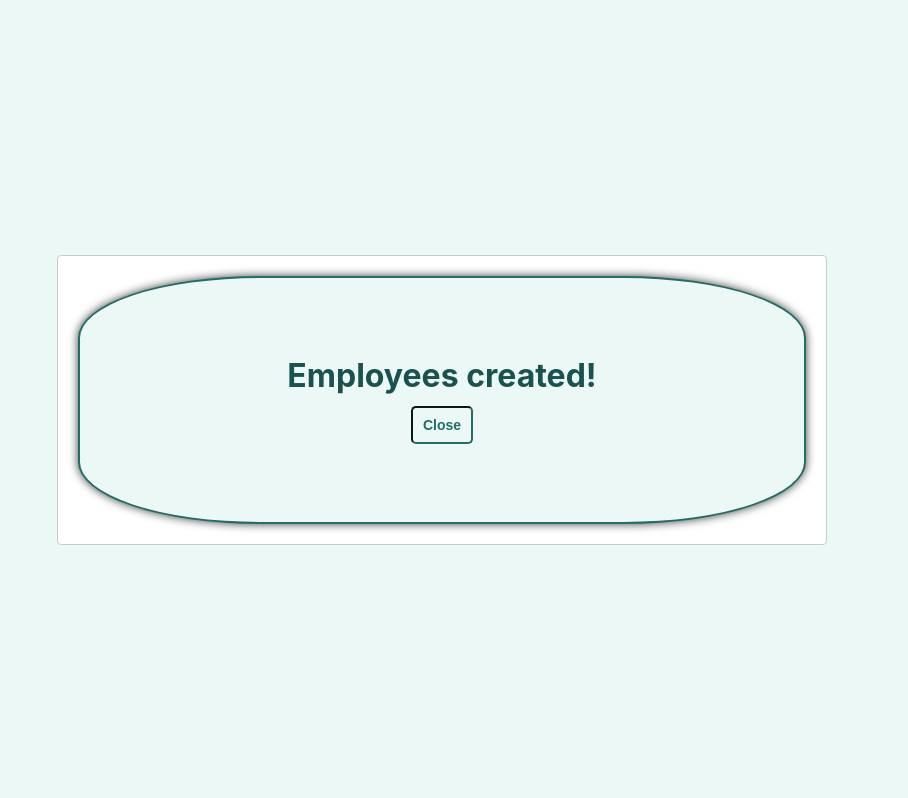
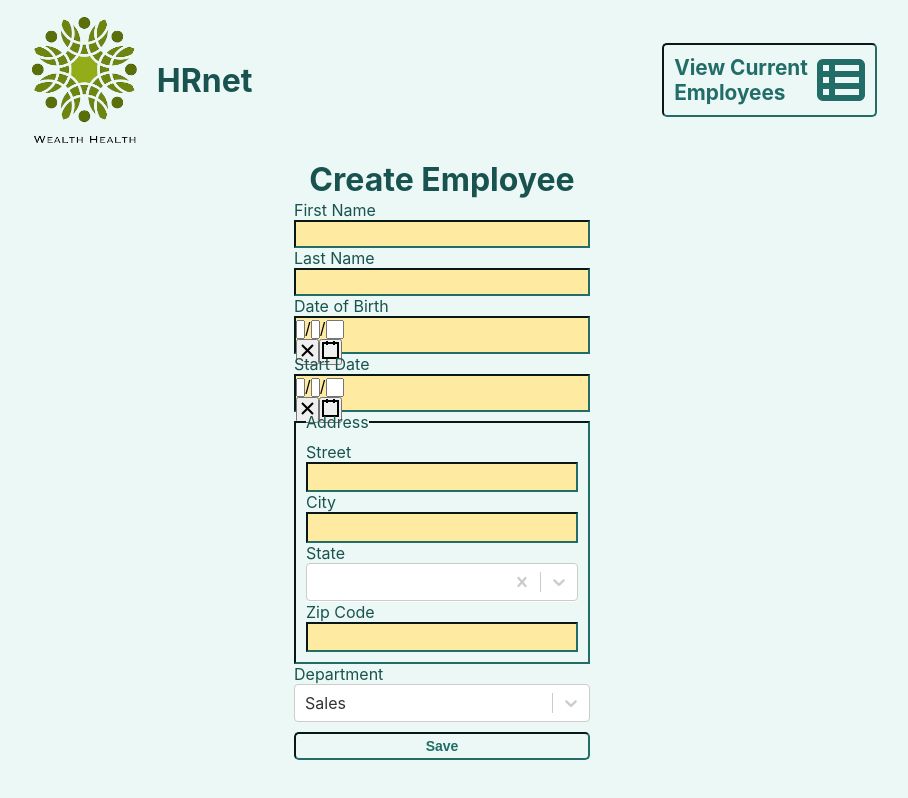
Before and after one commit to DevWeb13/giulianoloic_14_28052022, a React (Create React App) app: page / in a window 1280 px wide. Shown: the whole page, without its empty margins (198-1106 px from the left). Built offline with nearby package versions, Linux system fonts and the light colour scheme; no server answers.

Commit message:
fix: const [modalIsOpen, setIsOpen] = useState(false);

```diff
--- a/src/pages/Home/Home.jsx
+++ b/src/pages/Home/Home.jsx
@@ -14,7 +14,7 @@ import ModalComp from '../../components/ModalComp/ModalComp';
  * @return {React.ReactElement} - React Home component element
  */
 function Home({ employees, setEmployees, loader, setLoader }) {
-  const [modalIsOpen, setIsOpen] = useState(true);
+  const [modalIsOpen, setIsOpen] = useState(false);
   return (
     <div className="container">
       <Header title="HRnet" />
```
